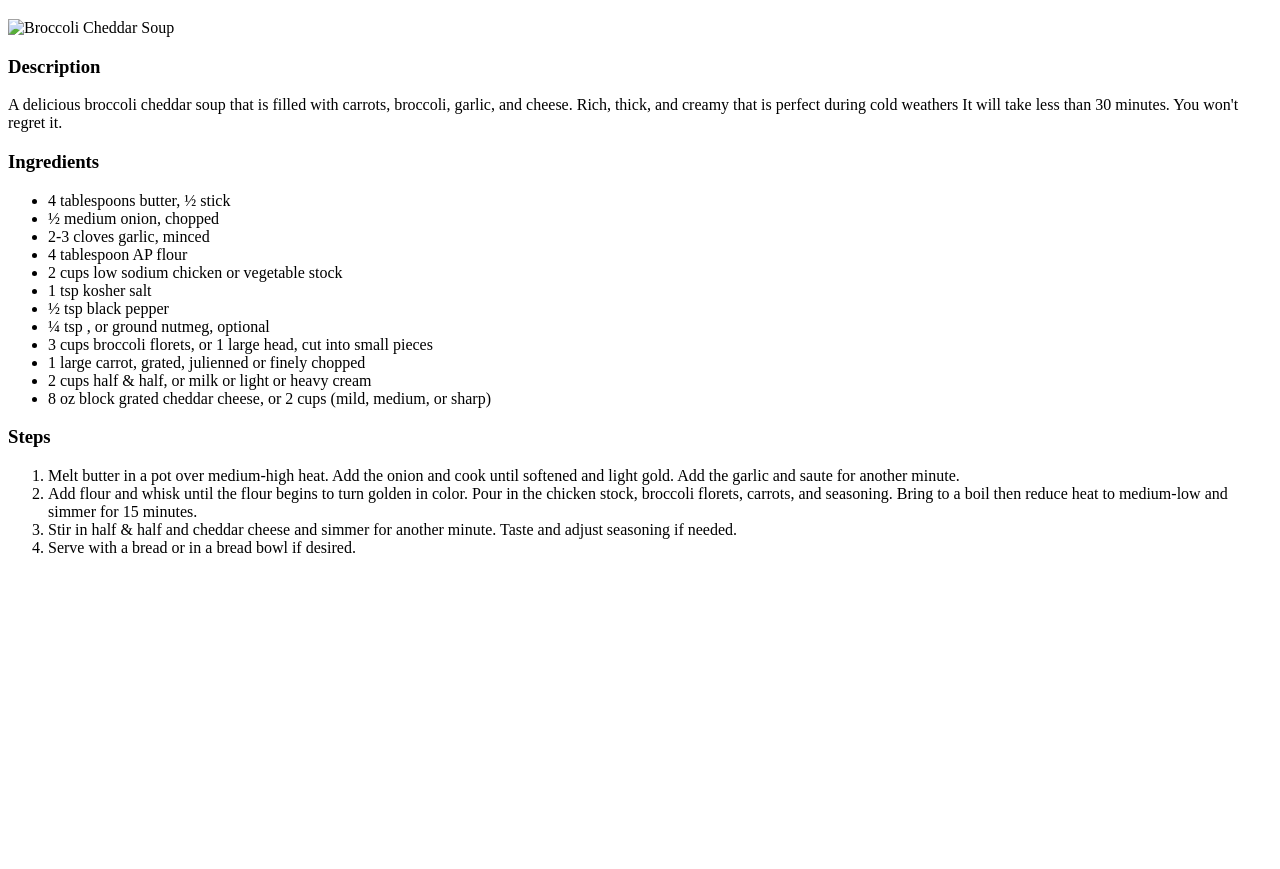
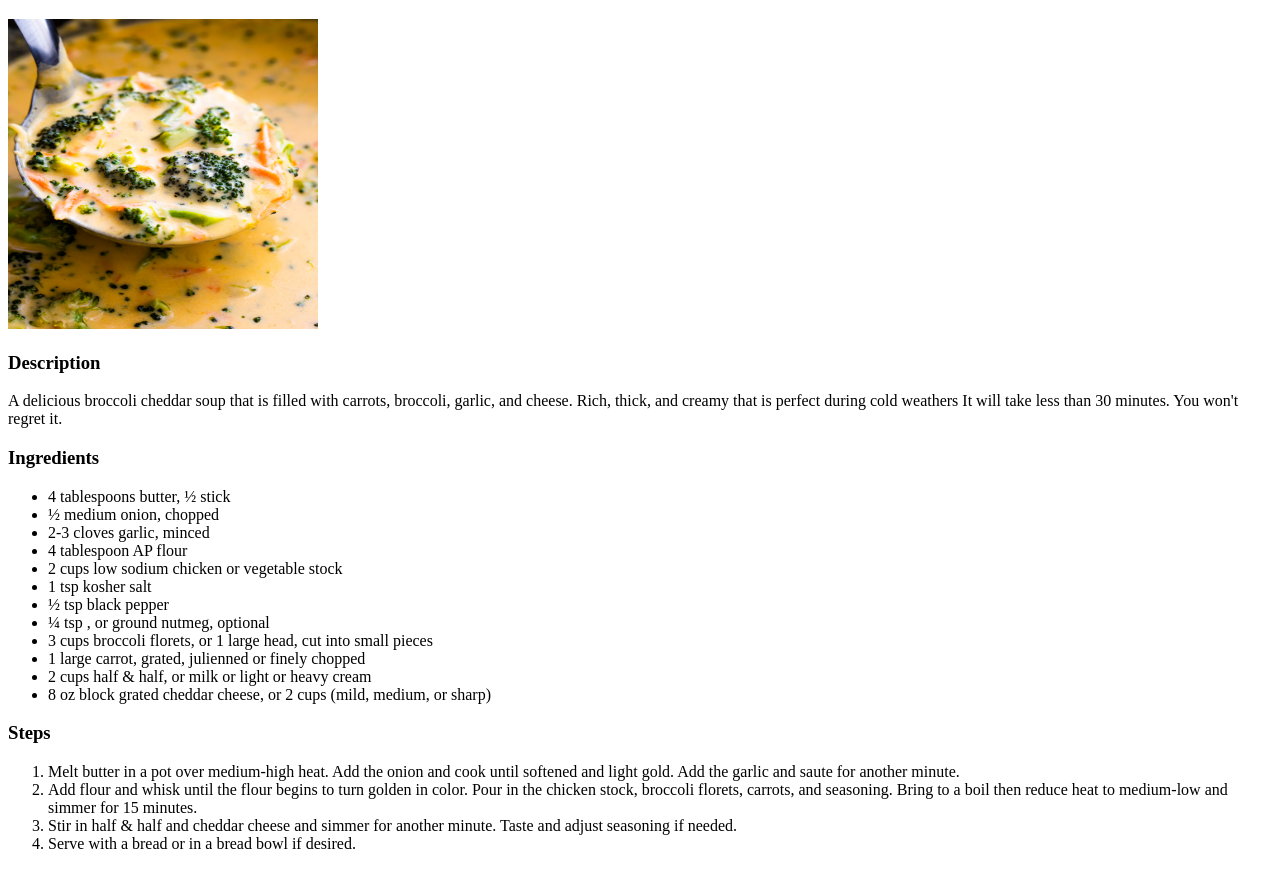
Before and after one commit to N0body101/odin_recipes, a plain HTML site: page recipes/broccolicheddar_soup.html in a window 1280 px wide. Shown: the part 61-930 px from the top of the page. Before the commit the page ends 800 px from the top, so only its background shows below. Drawn offline with Linux system fonts and the light colour scheme.

Commit message:
Fix the image path

```diff
--- a/recipes/broccolicheddar_soup.html
+++ b/recipes/broccolicheddar_soup.html
@@ -7,7 +7,7 @@
 </head>
 <body>
     <h1>Broccoli Cheddar Soup</h1>
-    <img src="./Creamy-Broccoli-Cheddar-Soup.jpg" alt="Broccoli Cheddar Soup" height="310" width="310">
+    <img src="../images/Creamy-Broccoli-Cheddar-Soup.jpg" alt="Broccoli Cheddar Soup" height="310" width="310">
     <h3>Description</h3>
     <p>A delicious broccoli cheddar soup that is filled with carrots, broccoli, garlic, and cheese. Rich, thick, and creamy that is perfect during cold weathers
         It will take less than 30 minutes. You won't regret it.
```
